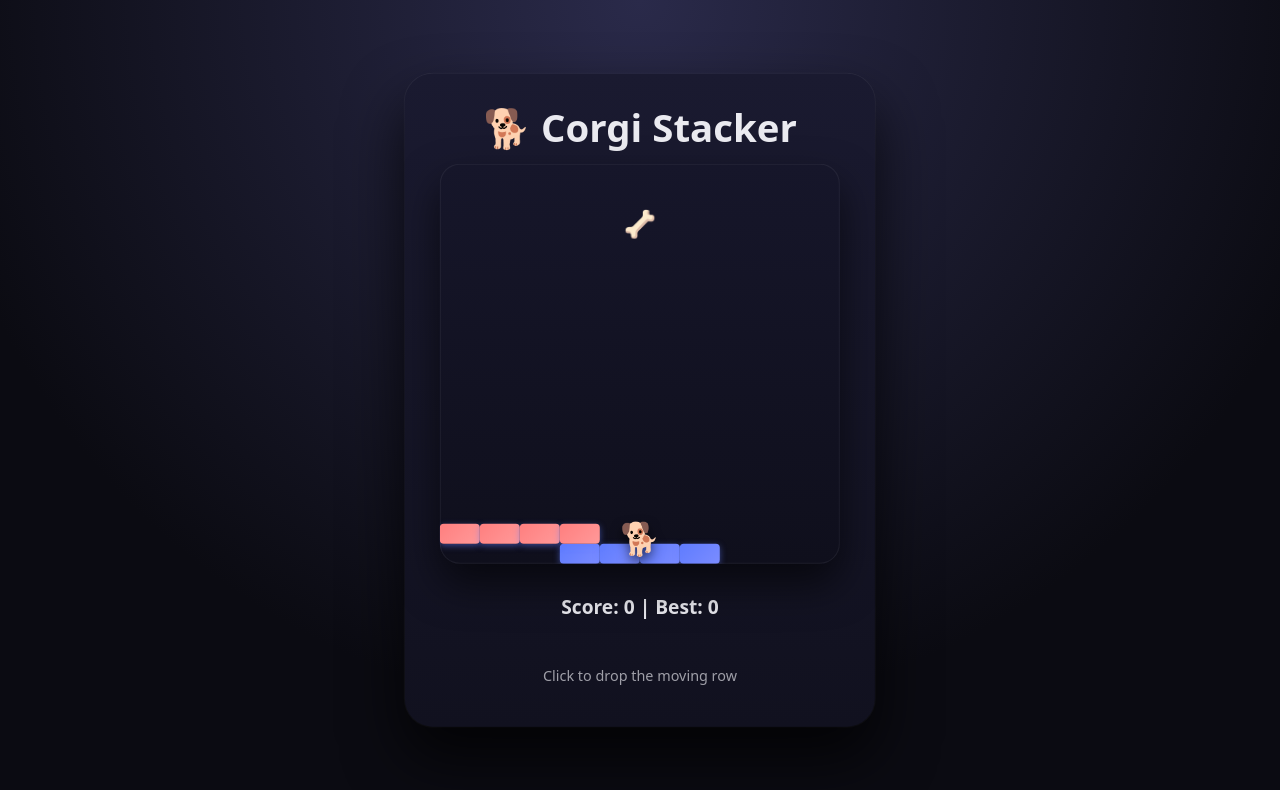
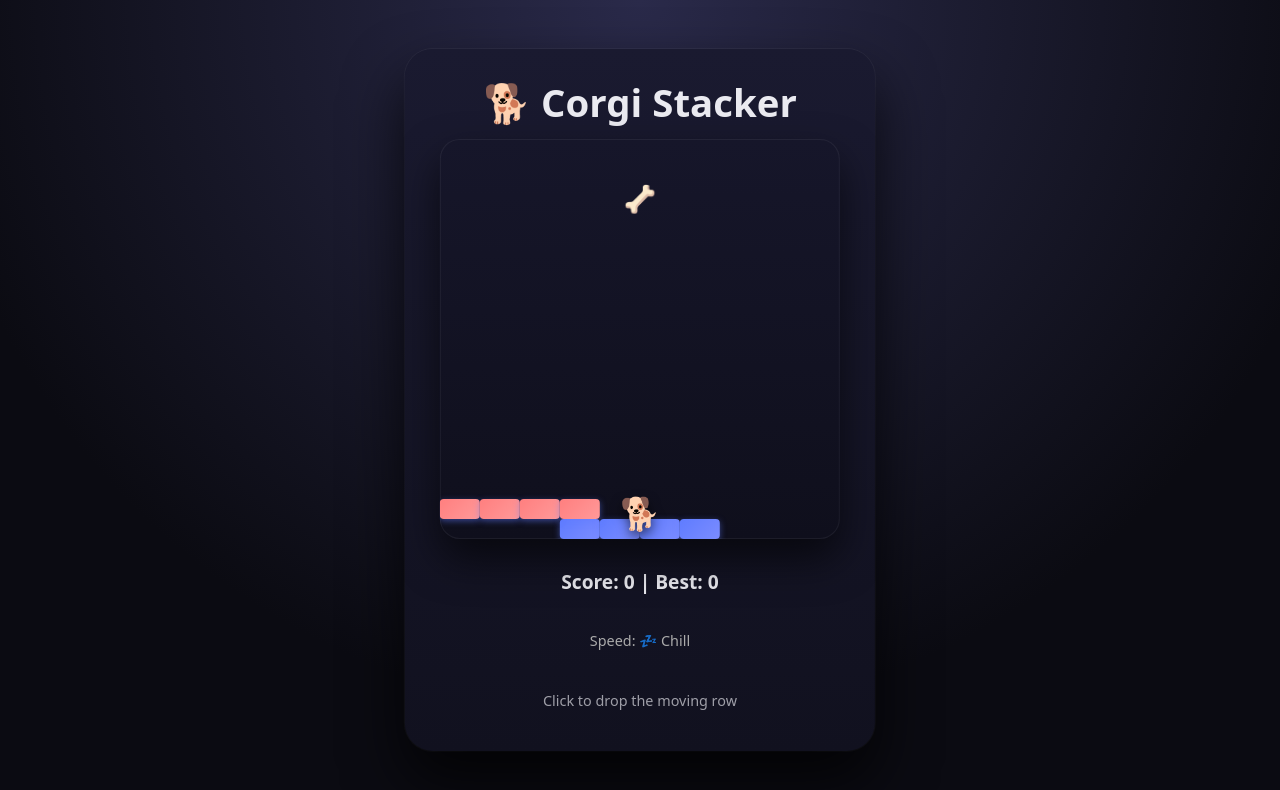
Before and after one commit to brendanbobryk/corgi-stack-jump, a React (Vite) app in the folder corgi-stack-jump/: page / in a window 1280 px wide. Shown: the top 790 px of the page. Built offline with nearby package versions, Linux system fonts and the light colour scheme.

Commit message:
added speed indicator

```diff
--- a/corgi-stack-jump/src/App.css
+++ b/corgi-stack-jump/src/App.css
@@ -140,3 +140,9 @@ button:hover {
   font-size: 26px;
   pointer-events: none;
 }
+
+.speed {
+  margin-top: 4px;
+  color: #aaa;
+  font-size: 0.9rem;
+}
--- a/corgi-stack-jump/src/App.jsx
+++ b/corgi-stack-jump/src/App.jsx
@@ -32,6 +32,13 @@ function App() {
   const topRow = stack[stack.length - 1]
   const corgiX = topRow.x + (topRow.blocks * BLOCK_SIZE) / 2 - 20
   const corgiY = topRow.y - 30
+
+  // Speed indicator
+  const speedTier = stack.length
+  let speedLabel = '💤 Chill'
+  if (speedTier >= 4 && speedTier <= 7) speedLabel = '👀 Focused'
+  else if (speedTier >= 8 && speedTier <= 11) speedLabel = '🔥 Fast'
+  else if (speedTier >= 12) speedLabel = '😵 Panic'
 
   // Load high score
   useEffect(() => {
@@ -120,7 +127,6 @@ function App() {
       setTimeout(() => setPerfect(false), 600)
     }
 
-    // Scoring
     const basePoints = overlapBlocks
     const bonusPoints = isPerfect ? PERFECT_BONUS : 0
     setScore(s => s + basePoints + bonusPoints)
@@ -204,6 +210,7 @@ function App() {
         <p className="score">
           Score: {score} | Best: {highScore}
         </p>
+        <p className="speed">Speed: {speedLabel}</p>
         <p className="hint">Click to drop the moving row</p>
       </div>
     </div>
```
